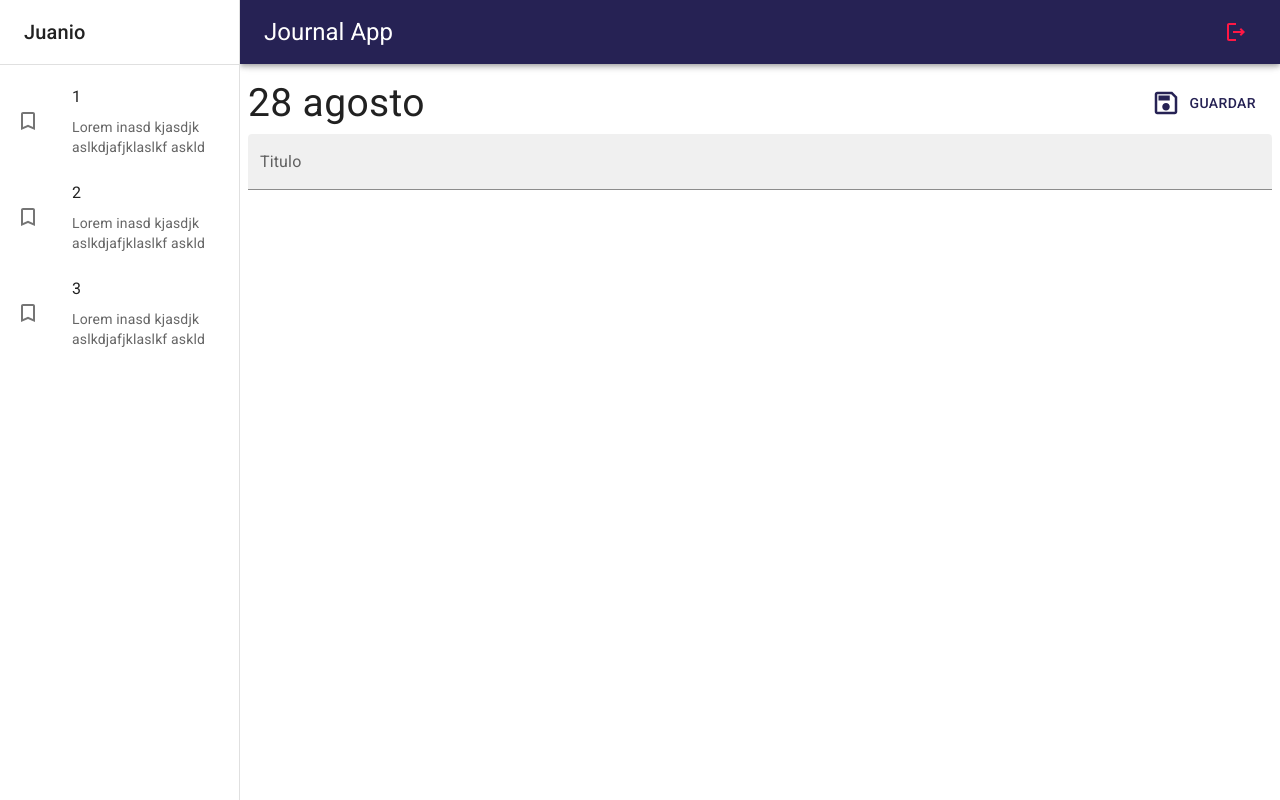
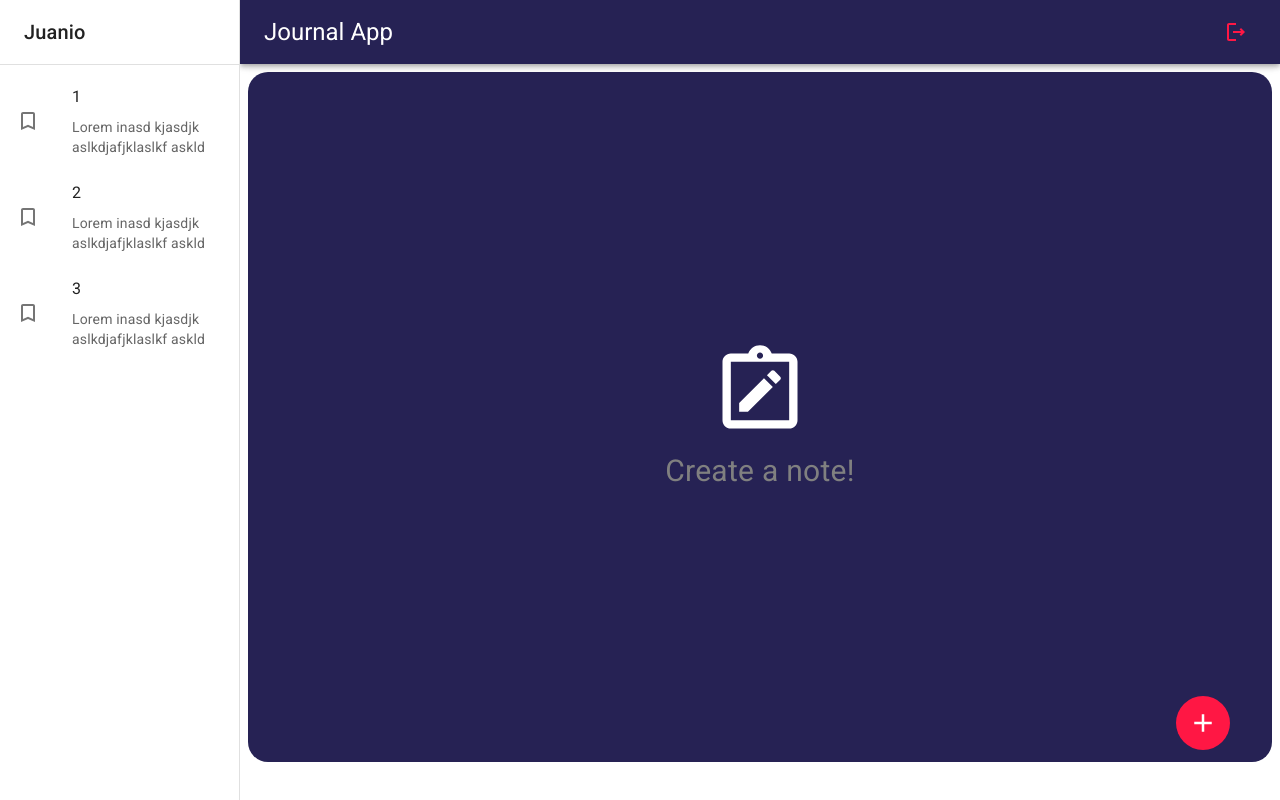
Before and after one commit to juannio/journal-app, a React (Vite) app: page / in a window 1280 px wide. Built offline with nearby package versions, Linux system fonts and the light colour scheme.

Commit message:
Marked end

```diff
--- /dev/null
+++ b/src/journal/components/ImagesGallery.jsx
@@ -0,0 +1,70 @@
+import ImageList from '@mui/material/ImageList';
+import ImageListItem from '@mui/material/ImageListItem';
+
+export const ImagesGallery = () => {
+  return (
+    <ImageList sx={{ width: '100%', height: 450 }} cols={4} rowHeight={164}>
+      {itemData.map((item) => (
+        <ImageListItem key={item.img}>
+          <img
+            src={`${item.img}?w=164&h=164&fit=crop&auto=format`}
+            srcSet={`${item.img}?w=164&h=164&fit=crop&auto=format&dpr=2 2x`}
+            alt={item.title}
+            loading="lazy"
+          />
+        </ImageListItem>
+      ))}
+    </ImageList>
+  );
+}
+
+const itemData = [
+  {
+    img: 'https://images.unsplash.com/photo-1551963831-b3b1ca40c98e',
+    title: 'Breakfast',
+  },
+  {
+    img: 'https://images.unsplash.com/photo-1551782450-a2132b4ba21d',
+    title: 'Burger',
+  },
+  {
+    img: 'https://images.unsplash.com/photo-1522770179533-24471fcdba45',
+    title: 'Camera',
+  },
+  {
+    img: 'https://images.unsplash.com/photo-1444418776041-9c7e33cc5a9c',
+    title: 'Coffee',
+  },
+  {
+    img: 'https://images.unsplash.com/photo-1533827432537-70133748f5c8',
+    title: 'Hats',
+  },
+  {
+    img: 'https://images.unsplash.com/photo-1558642452-9d2a7deb7f62',
+    title: 'Honey',
+  },
+  {
+    img: 'https://images.unsplash.com/photo-1516802273409-68526ee1bdd6',
+    title: 'Basketball',
+  },
+  {
+    img: 'https://images.unsplash.com/photo-1518756131217-31eb79b20e8f',
+    title: 'Fern',
+  },
+  {
+    img: 'https://images.unsplash.com/photo-1597645587822-e99fa5d45d25',
+    title: 'Mushrooms',
+  },
+  {
+    img: 'https://images.unsplash.com/photo-1567306301408-9b74779a11af',
+    title: 'Tomato basil',
+  },
+  {
+    img: 'https://images.unsplash.com/photo-1471357674240-e1a485acb3e1',
+    title: 'Sea star',
+  },
+  {
+    img: 'https://images.unsplash.com/photo-1589118949245-7d38baf380d6',
+    title: 'Bike',
+  },
+];
--- a/src/journal/components/index.js
+++ b/src/journal/components/index.js
@@ -1,2 +1,3 @@
  export * from './NavBar.jsx'
  export * from './SideBar'
+ export * from './ImagesGallery'
--- a/src/journal/pages/JournalPage.jsx
+++ b/src/journal/pages/JournalPage.jsx
@@ -1,4 +1,5 @@
-import { Typography } from '@mui/material'
+import { AddOutlined } from '@mui/icons-material'
+import { IconButton, Typography } from '@mui/material'
 import React from 'react'
 import { JournalLayout } from '../layout/JournalLayout'
 import { NoteView } from '../views'
@@ -10,9 +11,25 @@
       {/* <Typography>Lorem ipsum dolor, sit amet consectetur adipisicing elit. Aliquid optio illum reiciendis laboriosam libero praesentium, obcaecati quas dignissimos quae placeat perspiciatis nisi nostrum repellat sit. Aperiam aspernatur facilis inventore sit.
 
       </Typography> */}
-      {/* <EmptyView /> */}
-      <NoteView />
+      <EmptyView />
+      {/* <NoteView /> */}
 
+      <IconButton
+        size='large'
+        sx={{
+          color: "white",
+          backgroundColor: "error.main",
+          ':hover': {
+            backgroundColor: "error.main",
+            oapcity: 0.9,
+          },
+          position: "fixed",
+          right: 50,
+          bottom: 50
+        }}
+      >
+        <AddOutlined sx={{ fontSize: 30 }}/>
+      </IconButton>
     </JournalLayout>
   )
 }
--- a/src/journal/views/NoteView.jsx
+++ b/src/journal/views/NoteView.jsx
@@ -1,5 +1,6 @@
 import { SaveOutlined } from "@mui/icons-material"
 import { Button, Grid, TextField, Typography } from "@mui/material"
+import { ImagesGallery } from "../components/index"
 
 export const NoteView = () => {
   return (
@@ -24,7 +25,18 @@
                 label="Titulo"
                 sx={{ border: 'none', mb: 1}}
             />
+            <TextField
+                type="te xt"
+                variant="filled"
+                fullWidth
+                multiline
+                placeholder="What happened today"
+                minRows={ 5 }
+            />
         </Grid>
+        <ImagesGallery>
+
+        </ImagesGallery>
     </Grid>
   )
 }
```
